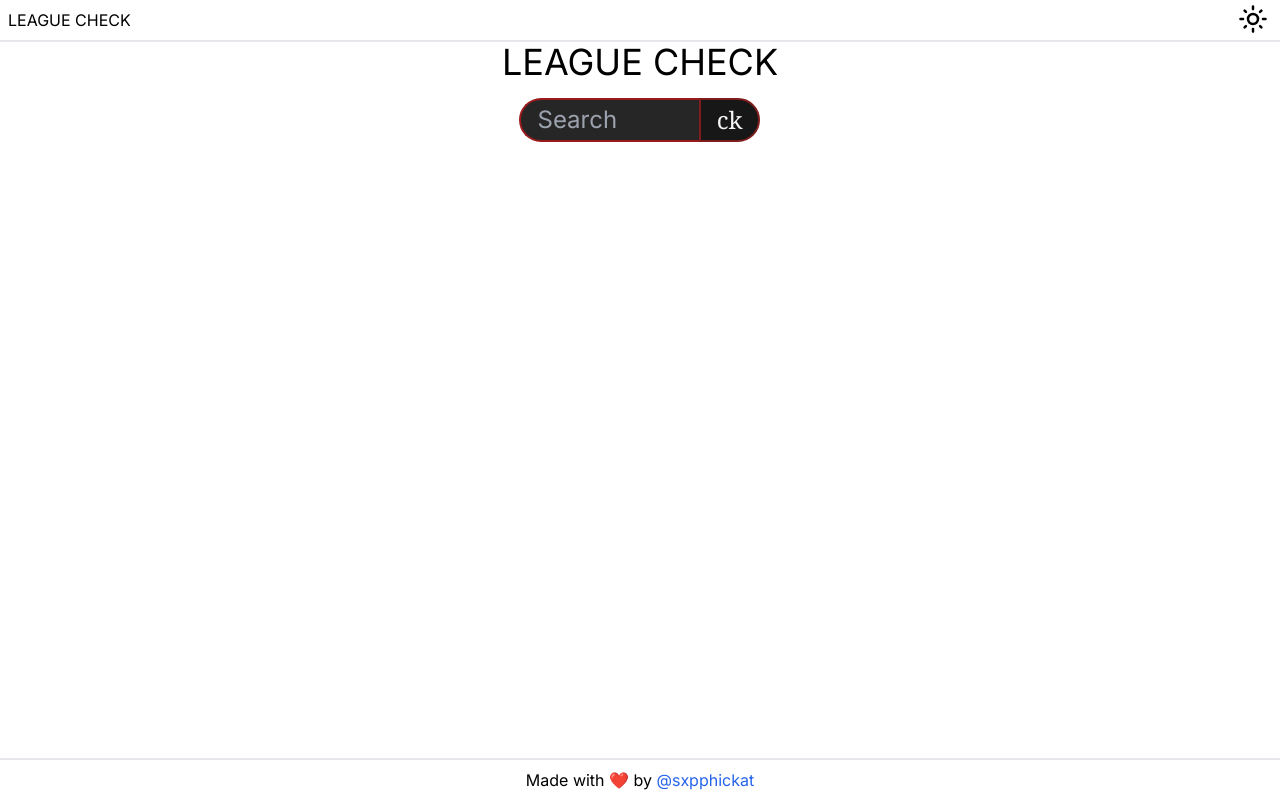
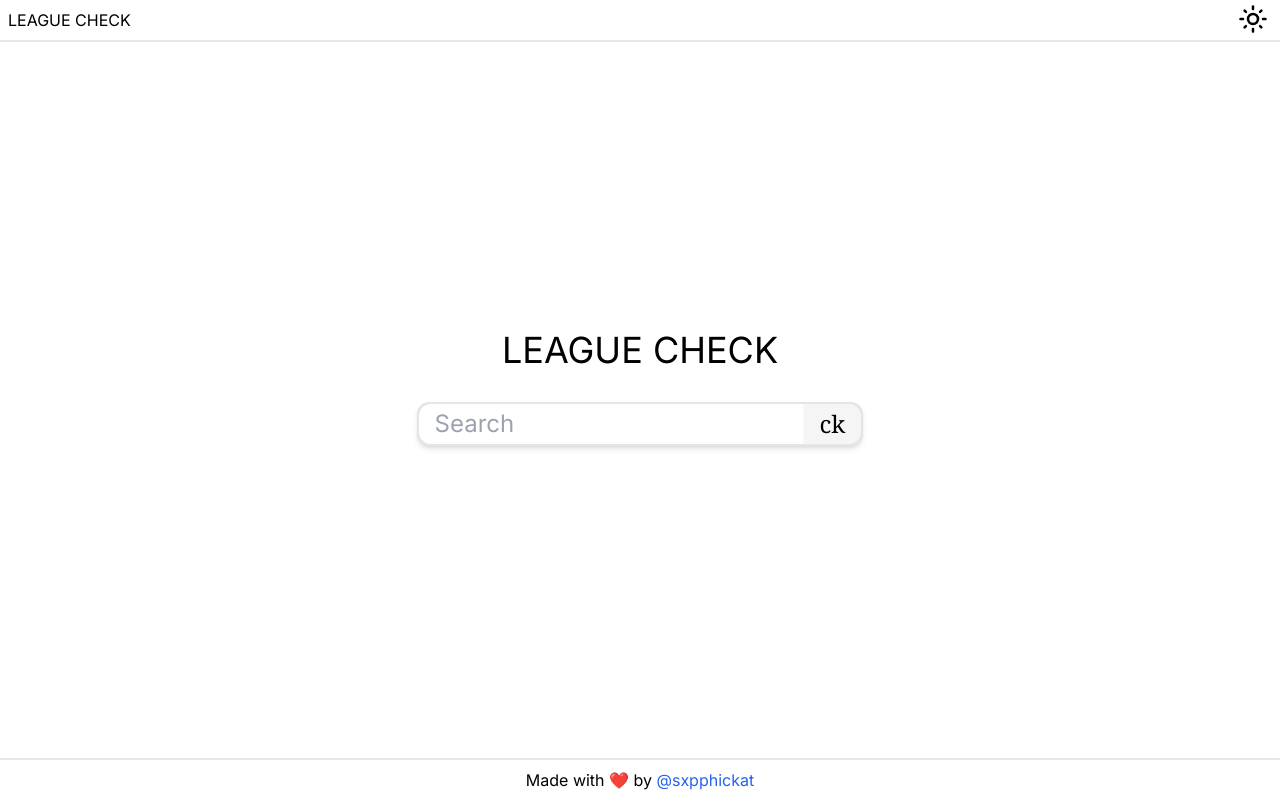
Before and after one commit to sxpphickat/leaguecheck, a Next.js app: page / in a window 1280 px wide. Built offline with nearby package versions, Linux system fonts and the light colour scheme.

Commit message:
reafactor: new ui

```diff
--- a/app/layout.jsx
+++ b/app/layout.jsx
@@ -16,14 +16,15 @@ export default function RootLayout({ children }) {
   return (
     <>
       <html lang="en" className={`${inter.className}`}>
-        <body className="dark:text-white dark:bg-neutral-950 bg-white h-screen w-scree">
+        <body className="dark:text-white dark:bg-neutral-950 bg-white h-screen w-scree transition-all duration-500
+    ">
           <header className="p-2 h-[5%] flex justify-start items-center">
             <p>LEAGUE CHECK</p>
             <span className="ml-auto ">
               <DarkModeToggle />
             </span>
           </header>
-            <div className="h-[90%] border-y-2 dark:border-y-neutral-700">
+            <div className="h-[90%] border-y-2 dark:border-y-neutral-700 transition-all">
               {children}
             </div>
           <footer className="flex justify-center items-center p-2 h-[5%]">
--- a/app/page.jsx
+++ b/app/page.jsx
@@ -6,8 +6,8 @@ export default function Home() {
 
     return (
       <>
-        <div className="flex flex-1 flex-col gap-4 justify-center items-center">
-          <h1 className="text-4xl">LEAGUE CHECK</h1>
+        <div className="flex flex-1 flex-col gap-8 justify-start items-center h-full">
+          <h1 className="text-4xl mt-72">LEAGUE CHECK</h1>
           <SearchBar />
         </div>
       </>
--- a/components/SeachBar.jsx
+++ b/components/SeachBar.jsx
@@ -21,7 +21,7 @@ export default function SearchBar() {
 
 	return (
 		<div className="">
-          <form action="" className="group flex flex-1 justify-center w-auto"
+          <form action="" className="flex  justify-center rounded-xl text-black shadow-md dark:shadow-neutral-800 border-2 dark:border-neutral-700 border-neutral-200 bg-neutral-200 dark:bg-neutral-700 transition-all"
               onMouseOver={() => setMyPlaceholder('Game Name + #BR1')}
               onMouseLeave={() => focused ? null : setMyPlaceholder('Search')}
               onFocus={() => setFocused(true)}
@@ -30,13 +30,13 @@ export default function SearchBar() {
               setFocused(false)
               }}
           >
-            <input className="border-2 border-r-0 border-red-800 rounded-l-full px-4 py-1 w-2/5 group-hover:w-4/5 group-focus-within:w-4/5 bg-neutral-800 text-2xl outline-none transition-all"
+            <input className="dark:text-white rounded-l-xl px-4 py-1 dark:bg-neutral-800 text-2xl outline-none transition-all"
                     type="text"
                     onChange={handleChange}
                     placeholder={myPlaceholder}
                   />
-            <button className=" border-red-900 text-neutral-100 font-serif border-2 rounded-r-full px-4 py-1 bg-neutral-900 text-2xl">ck</button>
-            <h1>{playerSearch}</h1>
+            <button className=" dark:text-neutral-100 font-serif border-l dark:border-neutral-700 border-neutral-50 rounded-r-xl px-4 py-1 bg-neutral-100 dark:bg-neutral-900 text-2xl transition-all ">ck</button>
+{/*             <h1>{playerSearch}</h1> */}
           </form>
         </div>
 	)
```
